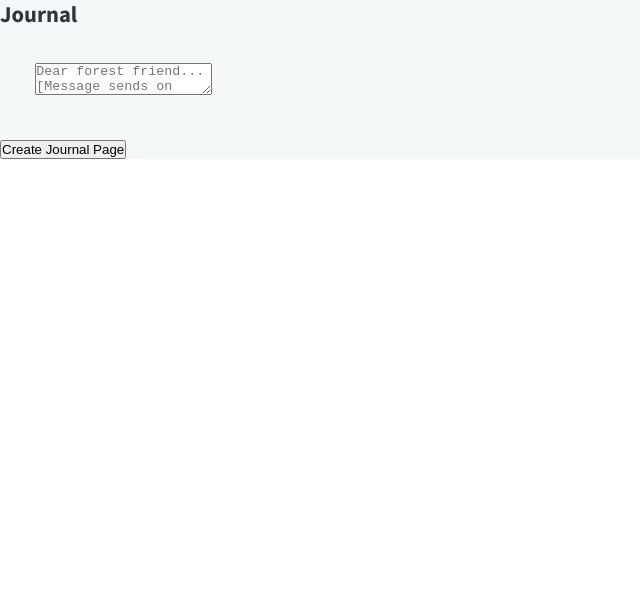
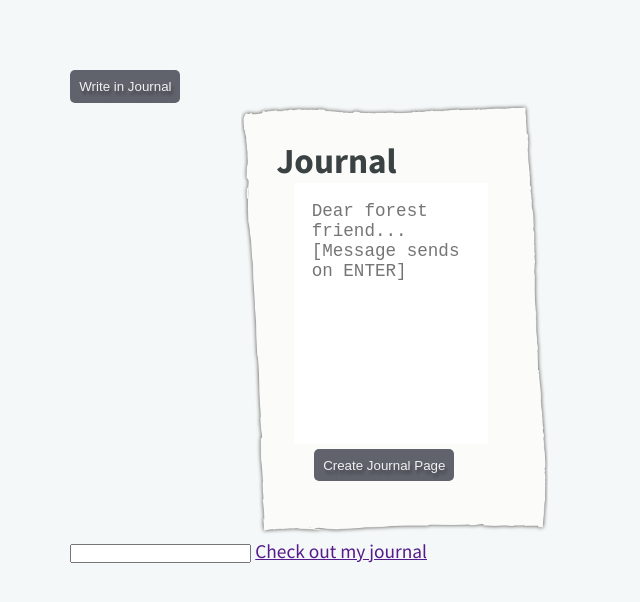
Before and after one commit to Anngineer/forest-friend-journal, a plain HTML site: page index.html in a window 1280 px wide. Shown: the whole page, without its empty margins (0-640 px from the left). Drawn offline with Linux system fonts and the light colour scheme; a web font is replaced by a local one.

Commit message:
Adds JS for creating website with hash coded journal

```diff
--- a/index.html
+++ b/index.html
@@ -36,6 +36,7 @@
   </head>
   <body>
     <section id="journal-section">
+      <button id="focus-button">Write in Journal</button>
       <div id="journal-wrapper">
         <form action="" id="journal-form">
           <h3>Journal</h3>
@@ -51,6 +52,13 @@
           </div>
         </form>
       </div>
+
+      <div id="link-container">
+        <input type="text" name="" id="link-to-share" />
+        <a href="" target="_blank" id="message-hyperlink"
+          >Check out my journal</a
+        >
+      </div>
     </section>
     <script type="text/javascript" src="./scripts/myscripts.js"></script>
   </body>
--- a/scripts/myscripts.js
+++ b/scripts/myscripts.js
@@ -0,0 +1,53 @@
+// Button to jump to focus inside textArea
+const moveFocusButton = document.querySelector("#focus-button");
+const textArea = document.querySelector("textArea");
+moveFocusButton.addEventListener("click", () => {
+  focusJournal();
+});
+
+function focusJournal() {
+  textArea.focus();
+  textArea.select();
+}
+// --------------------------------------------
+// JAVASCRIPT FOR THE MESSAGE COMPONENT
+// This was inspired by the secret message decoder app tutorial from Colt Steel and Stephen Grider's Modern Javascript Bootcamp Course.
+
+const messageInput = document.querySelector("#journal-input");
+const form = document.querySelector("form");
+const createButton = document.querySelector("#submit-button");
+const linkToShare = document.querySelector("#link-to-share");
+const messageHyperlink = document.querySelector("#message-hyperlink");
+
+// Event listener to make the link if you hit ENTER
+//We're doing this because the hex can't handle <br> at this level
+messageInput.addEventListener("keyup", ({ key }) => {
+  if (key === "Enter") {
+    // console.log("wooooooooo");
+    createMessage();
+  }
+});
+
+// Event Listener for the Create Journal Page Button submitting the form
+form.addEventListener("submit", (e) => {
+  e.preventDefault();
+  createMessage(e);
+});
+
+function createMessage() {
+  let message = messageInput.value;
+  // Encode the message
+  let encoded = btoa(message);
+  console.log(`${message} becomes ${encoded}`);
+  // linkToShare.value = encoded;
+  // Our location for this website
+  // NOTE: so, this is using our current url but in the future
+  // it will be using the url for the decoder page instead
+  let myURL = "https://anngineer.github.io/ffj-entry/";
+  console.log(myURL);
+  let newURL = `${myURL}#${encoded}`;
+  linkToShare.value = newURL;
+  // Change the link to visible with a class
+  // Set the link url for the hyperlink to the url you created
+  messageHyperlink.setAttribute("href", newURL);
+}
--- a/styles/styles.scss
+++ b/styles/styles.scss
@@ -4,6 +4,8 @@ $background-white: #f5f8f8;
 $background-gray: #60626c;
 
 $text-dark: #2f3638;
+$text-medium: #3b4244;
+$button-text-white: #f0f1f1;
 
 /* base reset so that I can set the padding and margins*/
 /* Generally, I'll make padding- 10px 15px and margin - 20px */
@@ -35,7 +37,161 @@ body {
 
 #journal-section {
   background-color: $background-white;
+  position: relative;
+  min-height: 40rem;
+  padding: 4rem;
 }
+#journal-wrapper {
+  background-image: url("../images/paperS.png");
+  background-size: 94vw 29rem;
+  background-repeat: no-repeat;
+
+  margin-left: 1rem;
+  padding: 1.5rem;
+
+  width: 95vw;
+  height: 30rem;
+}
+
+@media (min-width: 380px) {
+  #journal-wrapper {
+    background-size: 307px 432px;
+    width: 310px;
+    height: 436px;
+    padding: 2rem;
+    padding-bottom: 1rem;
+    margin-left: 15%;
+  }
+}
+
+#journal-form {
+  height: 85%;
+  width: 90%;
+}
+h3 {
+  color: $text-medium;
+  font-size: 2rem;
+}
+
+.button-container {
+  display: flex;
+  align-items: center;
+  justify-content: center;
+  width: 100%;
+}
+button {
+  background-color: $background-gray;
+  color: $button-text-white;
+  text-shadow: 2px 4px 3px rgba(0, 0, 0, 0.3);
+  border: none;
+  border-radius: 5px;
+  padding: 0.5rem;
+  margin-left: auto;
+  margin-right: auto;
+}
+
 #journal-input {
-  margin: 2rem;
+  padding: 1rem;
+  font-size: 1rem;
+  margin-left: 1rem;
+  width: 90%;
+  height: 80%;
+  resize: none;
+
+  outline: none !important;
+  border: none;
+  &:focus {
+    outline: none !important;
+    border: 1px solid $background-gray;
+    box-shadow: 0 0 10px #719ece;
+  }
 }
+
+//
+//
+//
+// #journal-wrapper {
+//   background-image: url("../images/paperS.png");
+//   background-size: 94vw 29rem;
+//   background-repeat: no-repeat;
+//   margin-left: 0.3rem;
+//   margin-right: auto;
+//   margin-top: 1rem;
+//   height: 30rem;
+//   padding: 1.5rem;
+//   h3 {
+//     color: $text-medium;
+//     font-size: 2rem;
+//   }
+//   textarea {
+//     padding: 1rem;
+//     font-size: 1rem;
+//     resize: none;
+//     width: 90%;
+//     margin-left: 0.5rem;
+//     height: 80%;
+//     outline: none !important;
+//     border: none;
+//     &:focus {
+//       outline: none !important;
+//       border: 1px solid $background-gray;
+//       box-shadow: 0 0 10px #719ece;
+//     }
+//   }
+
+//   button {
+//     background-color: $background-gray;
+//     color: $button-text-white;
+//     text-shadow: 2px 4px 3px rgba(0, 0, 0, 0.3);
+//     border: none;
+//     border-radius: 5px;
+//     padding: 0.5rem;
+//     margin-left: auto;
+//     margin-right: auto;
+//   }
+// }
+
+// @media (min-width: 380px) {
+//   #journal-wrapper {
+//
+//   }
+// }
+
+// @media (min-width: 500px) {
+//   #journal-wrapper {
+//     // background-size: 25rem 35rem;
+//     margin-left: 20%;
+//     width: 23rem;
+//     // max-width: 504px;
+//     textarea {
+//       width: 230px;
+//     }
+//   }
+// }
+// @media (min-width: 600px) {
+//   #journal-wrapper {
+//     background-size: 400px 500px;
+//     margin-left: 15%;
+//     width: 410px;
+//     height: 510px;
+//     textarea {
+//       width: 330px;
+//       height: 75%;
+//     }
+//   }
+// }
+
+// @media (min-width: 700px) {
+//   #journal-wrapper {
+//     margin-top: 6rem;
+//   }
+// }
+// @media (min-width: 1000px) {
+//   #journal-wrapper {
+//     textarea {
+//       font-size: 1.3rem;
+//       padding: 0.5rem;
+//       margin-bottom: 1rem;
+//     }
+//   }
+// }
```
Also changed, not shown: styles/styles.css, 1 other file.
